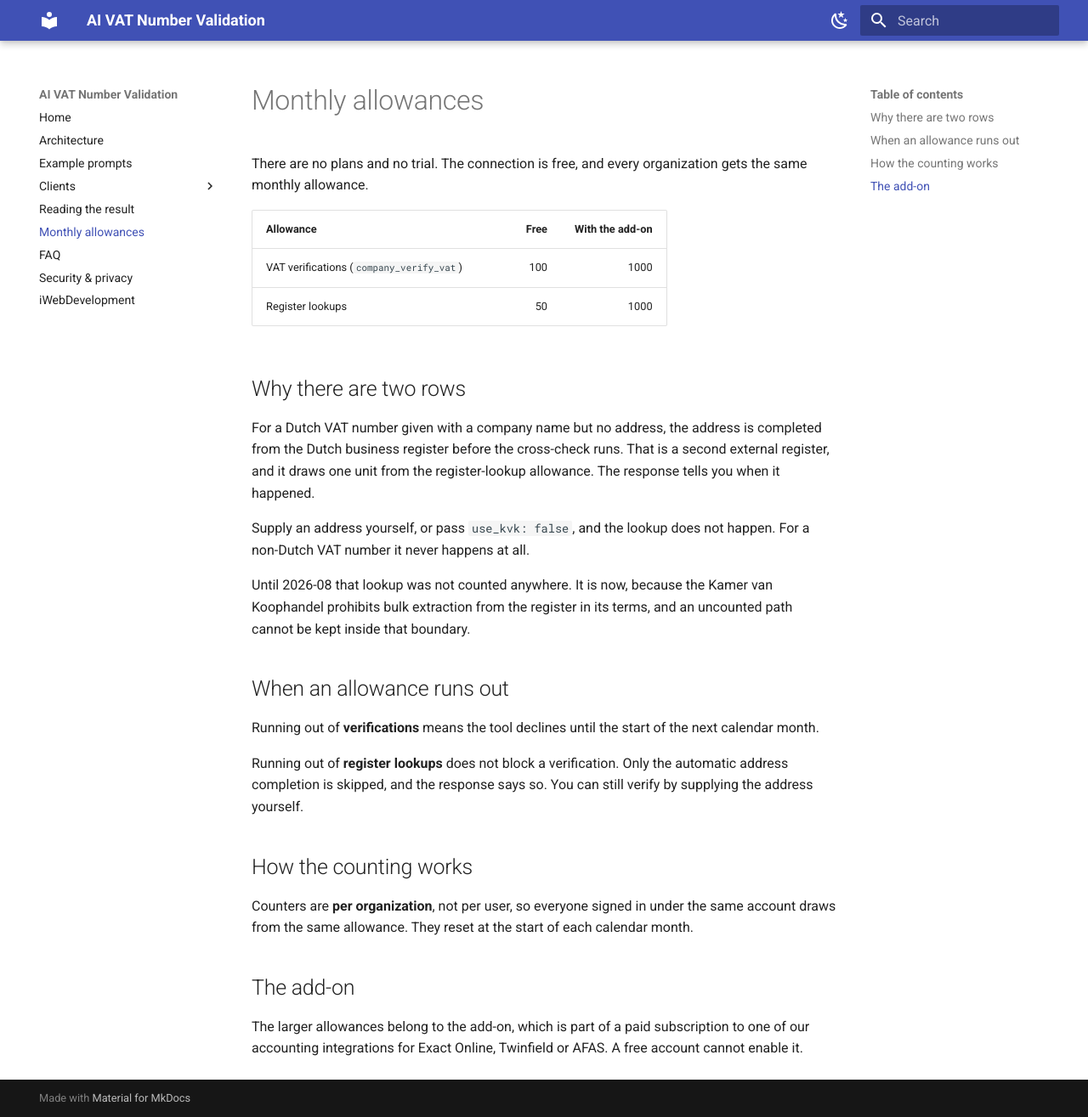
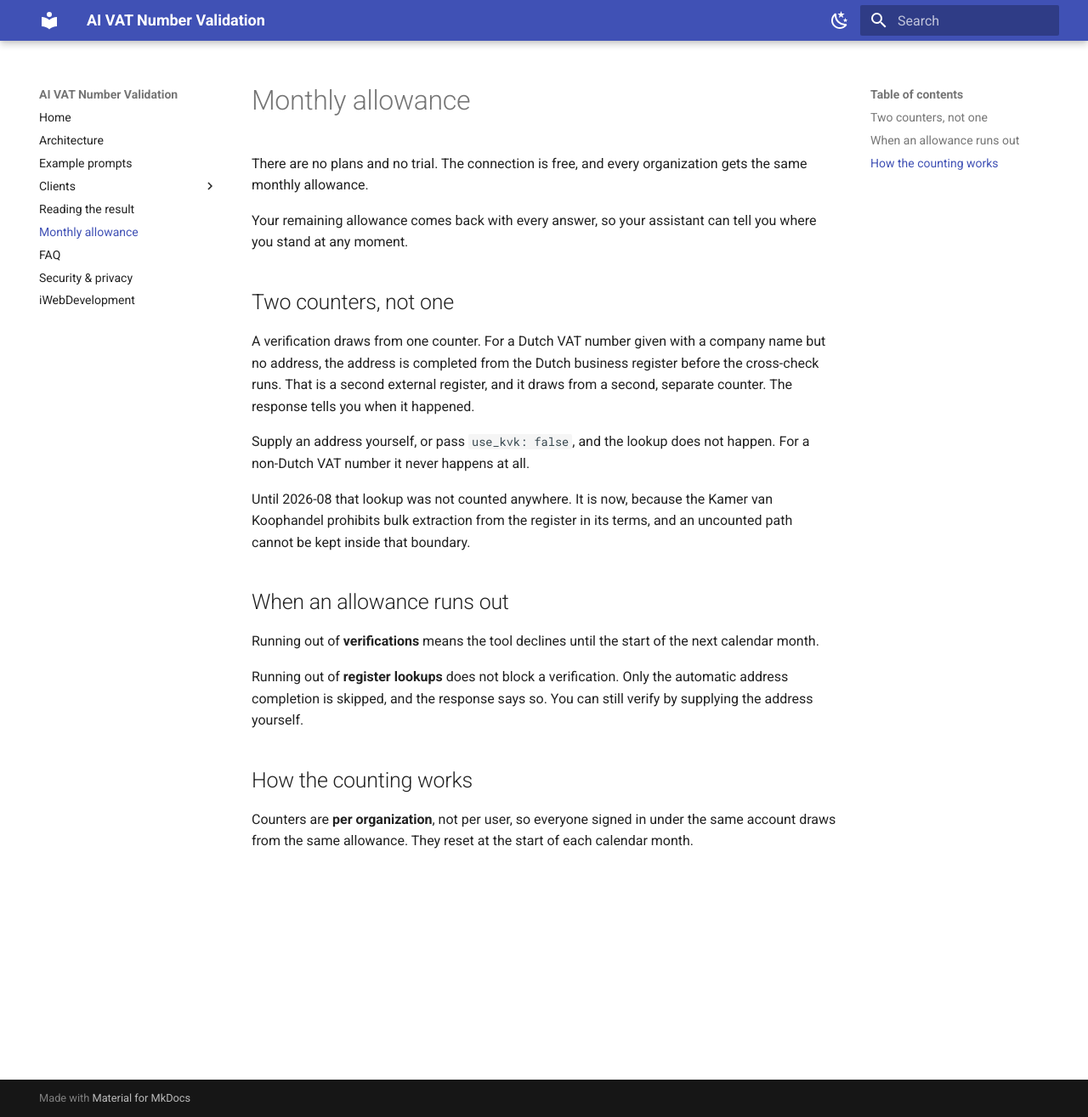
Before and after one commit to iwebdevnl/ai-vat-number-validation, an MkDocs documentation site: the page built from docs/limits.md, in a window 1280 px wide and 1315 px high. Shown: the whole window at 85% size. Built offline with MkDocs 1.6.1 and Material for MkDocs 9.7.7, drawn with Linux system fonts in a browser that asks for light colours.

Commit message:
Drop the allowance figures, the add-on block and the plan column
The monthly allowance is now described without the exact numbers, so the
README does not go stale when they change. The add-on section is gone: it
pointed a standalone user at a paid subscription to a different product,
which is not an upgrade path for this one.

The client table keeps how to add the connector and loses the plan column;
the per-client pages carry the plan requirements, which belong to the client
and not to us.

```diff
--- a/docs/limits.md
+++ b/docs/limits.md
@@ -1,18 +1,17 @@
-# Monthly allowances
+# Monthly allowance
 
 There are no plans and no trial. The connection is free, and every organization gets the same
 monthly allowance.
 
-| Allowance | Free | With the add-on |
-|---|---:|---:|
-| VAT verifications (`company_verify_vat`) | 100 | 1000 |
-| Register lookups | 50 | 1000 |
+Your remaining allowance comes back with every answer, so your assistant can tell you where you
+stand at any moment.
 
-## Why there are two rows
+## Two counters, not one
 
-For a Dutch VAT number given with a company name but no address, the address is completed from
-the Dutch business register before the cross-check runs. That is a second external register, and
-it draws one unit from the register-lookup allowance. The response tells you when it happened.
+A verification draws from one counter. For a Dutch VAT number given with a company name but no
+address, the address is completed from the Dutch business register before the cross-check runs.
+That is a second external register, and it draws from a second, separate counter. The response
+tells you when it happened.
 
 Supply an address yourself, or pass `use_kvk: false`, and the lookup does not happen. For a
 non-Dutch VAT number it never happens at all.
@@ -34,8 +33,3 @@ yourself.
 
 Counters are **per organization**, not per user, so everyone signed in under the same account
 draws from the same allowance. They reset at the start of each calendar month.
-
-## The add-on
-
-The larger allowances belong to the add-on, which is part of a paid subscription to one of our
-accounting integrations for Exact Online, Twinfield or AFAS. A free account cannot enable it.
--- a/mkdocs.yml
+++ b/mkdocs.yml
@@ -22,7 +22,7 @@ nav:
       - Perplexity: clients/perplexity.md
       - Microsoft Copilot Studio: clients/copilot-studio.md
   - Reading the result: reading-the-result.md
-  - Monthly allowances: limits.md
+  - Monthly allowance: limits.md
   - FAQ: faq.md
   - Security & privacy: security-and-privacy.md
   - iWebDevelopment: https://www.iwebdevelopment.com/kennisbank
```
Also changed, not shown: README.md (+28 -46 lines), TRUST.md (+4 -3 lines), docs/faq.md (+2 -2 lines), docs/index.md (+4 -4 lines).
